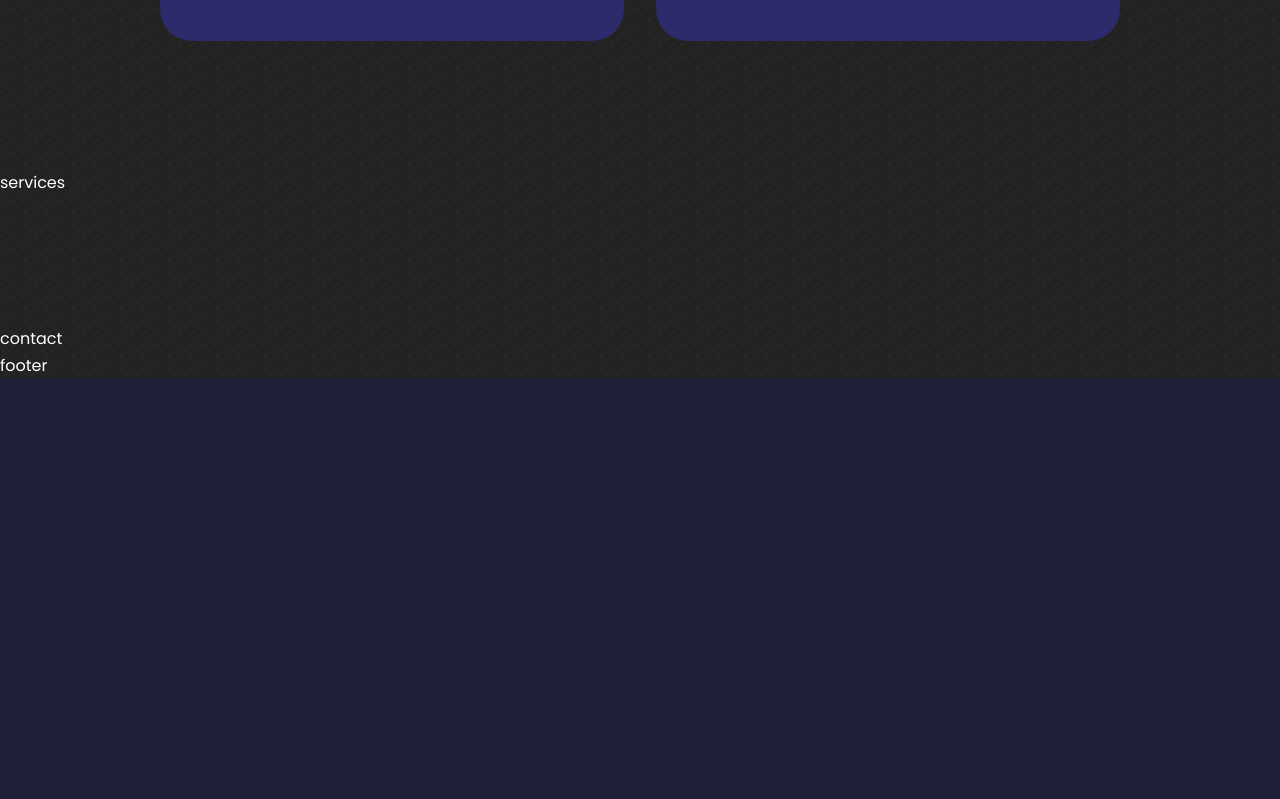
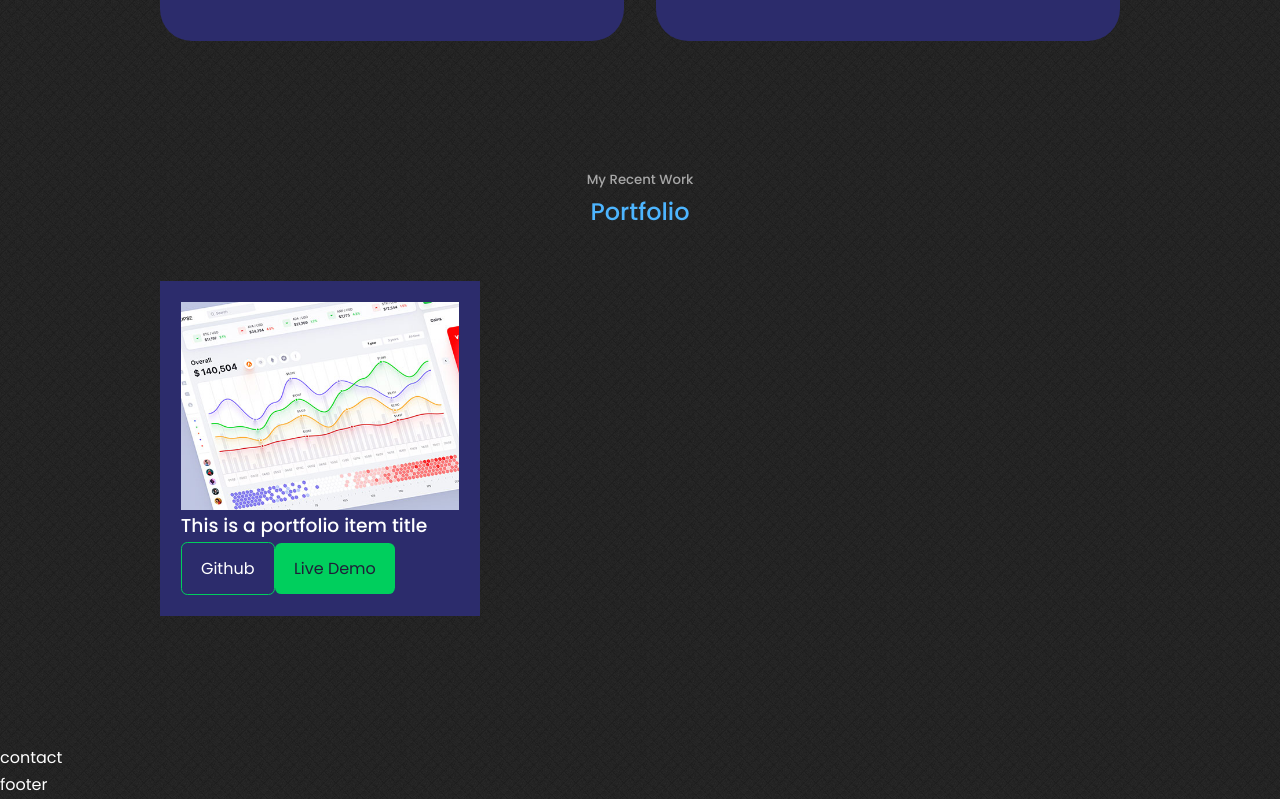
Before and after one commit to nomayen31/Nomayen_portfolio, a React (Create React App) app: page / in a window 1280 px wide. Shown: the part 2157-2956 px from the top of the page. Before the commit the page ends 2536 px from the top, so only its background shows below. Built offline with nearby package versions, Linux system fonts and the light colour scheme.

Commit message:
portfolio section

```diff
--- a/src/App.js
+++ b/src/App.js
@@ -7,6 +7,7 @@ import Services from './components/services/Services';
 import Testimonials from './components/testimonials/Testimonials';
 import Contact from './components/contact/Contact';
 import Footer from './components/footer/Footer';
+import Portfolio from './components/portfolio/Portfolio';
 
 
 function App() {
@@ -16,7 +17,7 @@ function App() {
      <Nav></Nav>
      <About></About>
      <Experiance></Experiance>
-     <Services></Services>
+     <Portfolio></Portfolio>
      <Testimonials></Testimonials>
      <Contact></Contact>
      <Footer></Footer>
--- a/src/components/portfolio/Portfolio.css
+++ b/src/components/portfolio/Portfolio.css
@@ -0,0 +1,11 @@
+.portfolio__container{
+    display: grid;
+    grid-template-columns: repeat(3, 1fr);
+    gap: 2.5;
+}
+
+.portfolio__item{
+
+    background: var(--color-bg-variant);
+    padding: 1.3rem;
+}
--- a/src/components/portfolio/Portfolio.js
+++ b/src/components/portfolio/Portfolio.js
@@ -1,10 +1,28 @@
 import React from 'react';
 import './Portfolio.css'
+import IMG1 from '../../assets/portfolio1.jpg'
+import IMG2 from '../../assets/portfolio2.jpg'
+import IMG3 from '../../assets/portfolio3.jpg'
+import IMG4 from '../../assets/portfolio4.jpg'
+import IMG8 from '../../assets/portfolio5.png'
+import IMG6 from '../../assets/portfolio6.jpg'
 
 const Portfolio = () => {
     return (
-        <section>
-            portfolio
+        <section id='portfolio'>
+            <h5>My Recent Work</h5>
+            <h2>Portfolio</h2>
+
+            <div className='container portfolio__container'>
+                <article className='portfolio__item'>
+                    <div className='portfolio__item-image'>
+                        <img src={IMG1} alt="porject"></img>
+                    </div>
+                        <h3>This is a portfolio item title</h3>
+                        <a href='http://github.com' className='btn'>Github</a>
+                        <a href='http://github.com' className='btn btn-primary' target='_blank'>Live Demo</a>
+                </article>
+            </div>
         </section>
     );
 };
```
